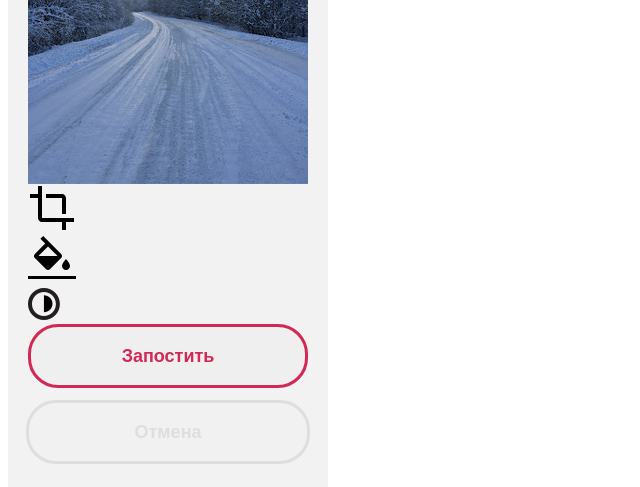
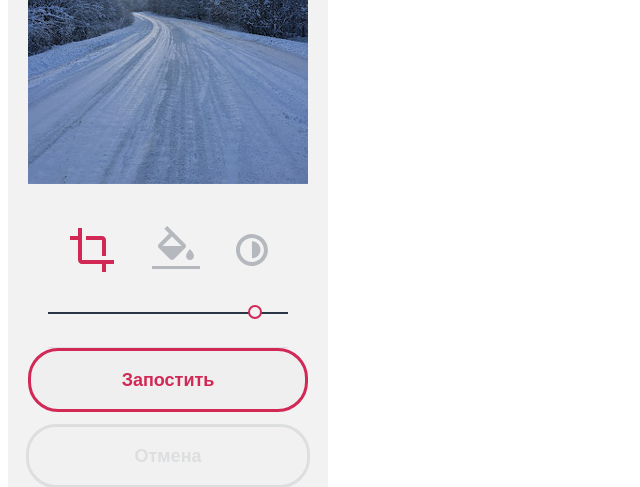
Before and after one commit to S-E-Pashin/1072207-pink-19, a website: page source/photo.html in a window 1280 px wide. Shown: the part 3849-4336 px from the top of the page, without its empty margins (0-640 px from the left). Drawn offline with nearby package versions, Linux system fonts and the light colour scheme; files that its build step writes are made by us from their sources.

Commit message:
Выполнены переключатели для иструмента обработки фотографий

```diff
--- a/source/less/blocks/tool.less
+++ b/source/less/blocks/tool.less
@@ -1,4 +1,5 @@
 .tool {
+  background-color: red;
   display: flex;
   flex-direction: column;
   justify-content: space-between;
@@ -111,6 +112,62 @@
 }
 // обертка для переключателя ползунков и ползунков
 .tool__selector-ranges {
+  display: flex;
+  flex-direction: column;
+  justify-content: space-between;
+  align-items: center;
+  // width: px;
+  // height: px;
+  // margin-top: 0px;
+  // margin-right: 0px;
+  // margin-bottom: 0px;
+  // margin-left: 0px;
+  // padding-top: 0px;
+  // padding-right: 0px;
+  // padding-bottom: 0px;
+  // padding-left: 0px;
+
+  // font-size: px;
+  // line-height: px;
+  // font-weight: 400;
+  // text-align: center;
+  // color: @;
+
+  // background-color: @;
+  // background-image: url("");
+  // border: 1px solid @;
+  // border-radius: 3px;
+}
+// обертка для переключателей
+.tool__selector-wrapper {
+  display: flex;
+  flex-direction: row;
+  justify-content: space-between;
+  align-items: center;
+  width: 200px;
+  // height: px;
+  margin-top: 42px;
+  // margin-right: 0px;
+  // margin-bottom: 0px;
+  // margin-left: 0px;
+  // padding-top: 0px;
+  // padding-right: 0px;
+  // padding-bottom: 0px;
+  // padding-left: 0px;
+
+  // font-size: px;
+  // line-height: px;
+  // font-weight: 400;
+  // text-align: center;
+  // color: @;
+
+  // background-color: @;
+  // background-image: url("");
+  // border: 1px solid @;
+  // border-radius: 3px;
+}
+
+.tool__selector {
   // display: flex;
   // flex-direction: row;
   // justify-content: start;
@@ -136,13 +193,32 @@
   // background-image: url("");
   // border: 1px solid @;
   // border-radius: 3px;
+
+  fill: @selector_base_color;
 }
-// обертка для переключателей
-.tool__selector-wrapper {
-  // display: flex;
-  // flex-direction: row;
-  // justify-content: start;
-  // align-items: center;
+
+.tool__selector--active {
+  fill: @text_third_color;
+}
+
+.tool__selector-crop {
+//
+}
+
+.tool__selector-fill {
+//
+}
+
+.tool__selector-contrast {
+//
+}
+
+
+.tool__ranges {
+  display: flex;
+  flex-direction: column;
+  justify-content: start;
+  align-items: center;
   // width: px;
   // height: px;
   // margin-top: 0px;
@@ -165,8 +241,37 @@
   // border: 1px solid @;
   // border-radius: 3px;
 }
-// tool__selector
-.tool__selector {
+
+.tool__range {
+  position: relative;
+  display: flex;
+  flex-direction: row;
+  justify-content: start;
+  align-items: center;
+  width: 240px;
+  height: 70px;
+  // margin-top: 0px;
+  // margin-right: 0px;
+  // margin-bottom: 0px;
+  // margin-left: 0px;
+  // padding-top: 0px;
+  // padding-right: 0px;
+  // padding-bottom: 0px;
+  // padding-left: 0px;
+
+  // font-size: px;
+  // line-height: px;
+  // font-weight: 400;
+  // text-align: center;
+  // color: @;
+
+  // background-color: @;
+  // background-image: url("");
+  border-bottom: 1px solid @border_second_color;
+  // border-radius: 3px;
+}
+
+.tool__crop {
   // display: flex;
   // flex-direction: row;
   // justify-content: start;
@@ -194,8 +299,64 @@
   // border-radius: 3px;
 }
 
+.tool__range-controls {
+  position: relative;
+  // display: flex;
+  // flex-direction: row;
+  // justify-content: start;
+  // align-items: center;
+  // width: px;
+  // height: px;
+  // margin-top: 0px;
+  // margin-right: 0px;
+  // margin-bottom: 0px;
+  // margin-left: 0px;
+  // padding-top: 0px;
+  // padding-right: 0px;
+  // padding-bottom: 0px;
+  // padding-left: 0px;
 
-.tool__ranges {
+  // font-size: px;
+  // line-height: px;
+  // font-weight: 400;
+  // text-align: center;
+  // color: @;
+
+  // background-color: @;
+  // background-image: url("");
+  // border: 1px solid @;
+  // border-radius: 3px;
+}
+// линия ползунка
+.tool__scale {
+  // display: flex;
+  // flex-direction: row;
+  // justify-content: start;
+  // align-items: center;
+  width: 240px;
+  height: 2px;
+  // margin-top: 0px;
+  // margin-right: 0px;
+  // margin-bottom: 0px;
+  // margin-left: 0px;
+  // padding-top: 0px;
+  // padding-right: 0px;
+  // padding-bottom: 0px;
+  // padding-left: 0px;
+
+  // font-size: px;
+  // line-height: px;
+  // font-weight: 400;
+  // text-align: center;
+  // color: @;
+
+  background-color: @bg_main_color;
+  // background-image: url("");
+  // border: 1px solid @;
+  // border-radius: 3px;
+}
+
+.tool__bar {
   // display: flex;
   // flex-direction: row;
   // justify-content: start;
@@ -223,7 +384,72 @@
   // border-radius: 3px;
 }
 
-.tool__crop {
+.tool__toggle {
+  position: absolute;
+  top: -7px;
+  // display: flex;
+  // flex-direction: row;
+  // justify-content: start;
+  // align-items: center;
+  width: 10px;
+  height: 10px;
+  // margin-top: 0px;
+  // margin-right: 0px;
+  // margin-bottom: 0px;
+  // margin-left: 0px;
+  // padding: 0;
+  // margin: 0;
+  // padding-top: 0px;
+  // padding-right: 0px;
+  // padding-bottom: 0px;
+  // padding-left: 0px;
+
+  // font-size: px;
+  // line-height: px;
+  // font-weight: 400;
+  // text-align: center;
+  // color: @;
+
+  background-color: @bg_second_color;
+  // background-image: url("");
+  border: 2px solid @text_third_color;
+  border-radius: 50%;
+
+  box-sizing: content-box;
+}
+
+.tool__toggle-crop {
+  left: 200px;
+  // display: flex;
+  // flex-direction: row;
+  // justify-content: start;
+  // align-items: center;
+  // width: px;
+  // height: px;
+  // margin-top: 0px;
+  // margin-right: 0px;
+  // margin-bottom: 0px;
+  // margin-left: 0px;
+  // padding-top: 0px;
+  // padding-right: 0px;
+  // padding-bottom: 0px;
+  // padding-left: 0px;
+
+  // font-size: px;
+  // line-height: px;
+  // font-weight: 400;
+  // text-align: center;
+  // color: @;
+
+  // background-color: @;
+  // background-image: url("");
+  // border: 1px solid @;
+  // border-radius: 3px;
+
+}
+
+.tool__fill {
+  display: none;
   // display: flex;
   // flex-direction: row;
   // justify-content: start;
@@ -279,7 +505,8 @@
   // border-radius: 3px;
 }
 
-.tool__scale {
+.tool__toggle-fill {
+  left: 20px;
   // display: flex;
   // flex-direction: row;
   // justify-content: start;
@@ -308,7 +535,8 @@
 
 }
 
-.tool__bar {
+.tool__contrast {
+  display: none;
   // display: flex;
   // flex-direction: row;
   // justify-content: start;
@@ -336,179 +564,8 @@
   // border-radius: 3px;
 }
 
-.tool__toggle {
-  // display: flex;
-  // flex-direction: row;
-  // justify-content: start;
-  // align-items: center;
-  // width: px;
-  // height: px;
-  // margin-top: 0px;
-  // margin-right: 0px;
-  // margin-bottom: 0px;
-  // margin-left: 0px;
-  // padding-top: 0px;
-  // padding-right: 0px;
-  // padding-bottom: 0px;
-  // padding-left: 0px;
-
-  // font-size: px;
-  // line-height: px;
-  // font-weight: 400;
-  // text-align: center;
-  // color: @;
-
-  // background-color: @;
-  // background-image: url("");
-  // border: 1px solid @;
-  // border-radius: 3px;
-}
-
-.tool__toggle-crop {
-  // display: flex;
-  // flex-direction: row;
-  // justify-content: start;
-  // align-items: center;
-  // width: px;
-  // height: px;
-  // margin-top: 0px;
-  // margin-right: 0px;
-  // margin-bottom: 0px;
-  // margin-left: 0px;
-  // padding-top: 0px;
-  // padding-right: 0px;
-  // padding-bottom: 0px;
-  // padding-left: 0px;
-
-  // font-size: px;
-  // line-height: px;
-  // font-weight: 400;
-  // text-align: center;
-  // color: @;
-
-  // background-color: @;
-  // background-image: url("");
-  // border: 1px solid @;
-  // border-radius: 3px;
-
-}
-
-.tool__fill {
-  // display: flex;
-  // flex-direction: row;
-  // justify-content: start;
-  // align-items: center;
-  // width: px;
-  // height: px;
-  // margin-top: 0px;
-  // margin-right: 0px;
-  // margin-bottom: 0px;
-  // margin-left: 0px;
-  // padding-top: 0px;
-  // padding-right: 0px;
-  // padding-bottom: 0px;
-  // padding-left: 0px;
-
-  // font-size: px;
-  // line-height: px;
-  // font-weight: 400;
-  // text-align: center;
-  // color: @;
-
-  // background-color: @;
-  // background-image: url("");
-  // border: 1px solid @;
-  // border-radius: 3px;
-}
-
-.tool__range-controls {
-  // display: flex;
-  // flex-direction: row;
-  // justify-content: start;
-  // align-items: center;
-  // width: px;
-  // height: px;
-  // margin-top: 0px;
-  // margin-right: 0px;
-  // margin-bottom: 0px;
-  // margin-left: 0px;
-  // padding-top: 0px;
-  // padding-right: 0px;
-  // padding-bottom: 0px;
-  // padding-left: 0px;
-
-  // font-size: px;
-  // line-height: px;
-  // font-weight: 400;
-  // text-align: center;
-  // color: @;
-
-  // background-color: @;
-  // background-image: url("");
-  // border: 1px solid @;
-  // border-radius: 3px;
-
-}
-
-.tool__toggle-fill {
-    // display: flex;
-  // flex-direction: row;
-  // justify-content: start;
-  // align-items: center;
-  // width: px;
-  // height: px;
-  // margin-top: 0px;
-  // margin-right: 0px;
-  // margin-bottom: 0px;
-  // margin-left: 0px;
-  // padding-top: 0px;
-  // padding-right: 0px;
-  // padding-bottom: 0px;
-  // padding-left: 0px;
-
-  // font-size: px;
-  // line-height: px;
-  // font-weight: 400;
-  // text-align: center;
-  // color: @;
-
-  // background-color: @;
-  // background-image: url("");
-  // border: 1px solid @;
-  // border-radius: 3px;
-
-}
-
-.tool__contrast {
-    // display: flex;
-  // flex-direction: row;
-  // justify-content: start;
-  // align-items: center;
-  // width: px;
-  // height: px;
-  // margin-top: 0px;
-  // margin-right: 0px;
-  // margin-bottom: 0px;
-  // margin-left: 0px;
-  // padding-top: 0px;
-  // padding-right: 0px;
-  // padding-bottom: 0px;
-  // padding-left: 0px;
-
-  // font-size: px;
-  // line-height: px;
-  // font-weight: 400;
-  // text-align: center;
-  // color: @;
-
-  // background-color: @;
-  // background-image: url("");
-  // border: 1px solid @;
-  // border-radius: 3px;
-
-}
-
 .tool__toggle-contrast {
+  left: 40%;
     // display: flex;
   // flex-direction: row;
   // justify-content: start;
@@ -566,7 +623,7 @@
 }
 
 .tool__action-upload {
-    // display: flex;
+  // display: flex;
   // flex-direction: row;
   // justify-content: start;
   // align-items: center;
@@ -612,7 +669,7 @@
 
   font-size: 18px;
   line-height: 18px;
-  font-weight: 800;
+  font-weight: 700;
   text-align: center;
   color: @text_third_color;
   // background-color: @;
@@ -671,7 +728,7 @@
 
   font-size: 18px;
   line-height: 18px;
-  font-weight: 800;
+  font-weight: 700;
   text-align: center;
   color: @bg_main_color;
   // background-color: @;
--- a/source/less/global/variables.less
+++ b/source/less/global/variables.less
@@ -9,6 +9,8 @@
 @shadow_menu_first: #495562;
 @border_social_item: #e9ebec;
 @border_main_color: #e5e5e5;
+@border_second_color: #dddfe0;
+@selector_base_color: #b5b9be;
 //
   // display: flex;
   // flex-direction: row;
--- a/source/photo.html
+++ b/source/photo.html
@@ -131,48 +131,42 @@
 
           <div class="tool__selector-ranges"><!--  обертка для переключателя ползунков и ползунков-->
             <article class="tool__selector-wrapper"><!-- обертка для переключателей-->
-              <div class="tool__selector"><!--переключатель инструмента-->
+              <div class="tool__selector tool__selector-crop tool__selector--active"><!--переключатель инструмента-->
                 <svg version="1.0" id="Layer_1" xmlns="http://www.w3.org/2000/svg" xmlns:xlink="http://www.w3.org/1999/xlink" x="0px" y="0px" width="48px" height="48px" viewBox="0 0 48 48" enable-background="new 0 0 48 48" xml:space="preserve">
                   <path fill="none" d="M0,0h48v48H0V0z"/>
                   <path d="M34,30h4V14c0-2.21-1.79-4-4-4H18v4h16V30z M14,34V2h-4v8H2v4h8v20c0,2.21,1.79,4,4,4h20v8h4v-8h8v-4H14z"/>
                 </svg>
               </div>
-              <div class="tool__selector">
+              <div class="tool__selector tool__selector-fill">
                 <svg version="1.0" id="Layer_1" xmlns="http://www.w3.org/2000/svg" xmlns:xlink="http://www.w3.org/1999/xlink" x="0px" y="0px" width="48px" height="48px" viewBox="0 0 48 48" enable-background="new 0 0 48 48" xml:space="preserve">
                   <path fill="none" d="M0,0h48v48H0V0z"/>
                   <path d="M33.12,17.88L15.24,0l-2.83,2.83l4.76,4.76L6.88,17.88c-1.17,1.17-1.17,3.07,0,4.24l11,11C18.46,33.71,19.23,34,20,34 s1.54-0.29,2.12-0.88l11-11C34.29,20.95,34.29,19.05,33.12,17.88z M10.41,20L20,10.42L29.59,20H10.41z M38,23c0,0-4,4.33-4,7 c0,2.21,1.79,4,4,4s4-1.79,4-4C42,27.33,38,23,38,23z"/>
                   <rect y="40" width="48" height="3"/>
                 </svg>
               </div>
-              <div class="tool__selector">
+              <div class="tool__selector tool__selector-contrast">
                 <svg version="1.0" id="Layer_1" xmlns="http://www.w3.org/2000/svg" xmlns:xlink="http://www.w3.org/1999/xlink" x="0px" y="0px" width="31.92px" height="31.92px" viewBox="-35.422 -7.96 31.92 31.92" enable-background="new -35.422 -7.96 31.92 31.92" xml:space="preserve">
-                  <path fill="#231F20" d="M-19.462-3.96c6.595,0,11.96,5.365,11.96,11.96s-5.365,11.96-11.96,11.96S-31.422,14.595-31.422,8 S-26.057-3.96-19.462-3.96 M-19.462-7.96c-8.814,0-15.96,7.145-15.96,15.96c0,8.813,7.146,15.96,15.96,15.96S-3.502,16.813-3.502,8 C-3.502-0.815-10.648-7.96-19.462-7.96L-19.462-7.96z"/>
+                  <path d="M-19.462-3.96c6.595,0,11.96,5.365,11.96,11.96s-5.365,11.96-11.96,11.96S-31.422,14.595-31.422,8 S-26.057-3.96-19.462-3.96 M-19.462-7.96c-8.814,0-15.96,7.145-15.96,15.96c0,8.813,7.146,15.96,15.96,15.96S-3.502,16.813-3.502,8 C-3.502-0.815-10.648-7.96-19.462-7.96L-19.462-7.96z"/>
                   <path d="M-19.462,16.331c4.706,0,8.52-3.813,8.52-8.52c0-4.705-3.813-8.519-8.52-8.519"/>
                 </svg>
               </div>
             </article>
             <article class="tool__ranges"><!--  контейнер для ползунков -->
-                <div class="tool__crop"><!-- Контейнер сеточный для инструмента обрезки -->
+                <div class="tool__crop tool__range"><!-- Контейнер сеточный для инструмента обрезки -->
                   <div class="tool__range-controls"><!-- Контейнер для ползунка  -->
-                    <div class="tool__scale"><!-- Линия для ползунка, струна -->
-                      <div class="tool__bar"></div><!-- скорее лишнее, линия которая должна окрашиваться, центральня линия   -->
-                    </div>
+                    <div class="tool__scale"><!-- Линия для ползунка, струна --></div>
                     <div class="tool__toggle tool__toggle-crop"></div><!-- ползунок -->
                   </div>
                 </div>
-                <div class="tool__fill">
+                <div class="tool__fill tool__range">
                   <div class="tool__range-controls">
-                    <div class="tool__scale">
-                      <div class="tool__bar"></div>
-                    </div>
+                    <div class="tool__scale"></div>
                     <div class="tool__toggle tool__toggle-fill"></div>
                   </div>
                 </div>
-                <div class="tool__contrast">
+                <div class="tool__contrast tool__range">
                   <div class="tool__range-controls">
-                    <div class="tool__scale">
-                      <div class="tool__bar"></div>
-                    </div>
+                    <div class="tool__scale"></div>
                     <div class="tool__toggle tool__toggle-contrast"></div>
                   </div>
                 </div>
```
